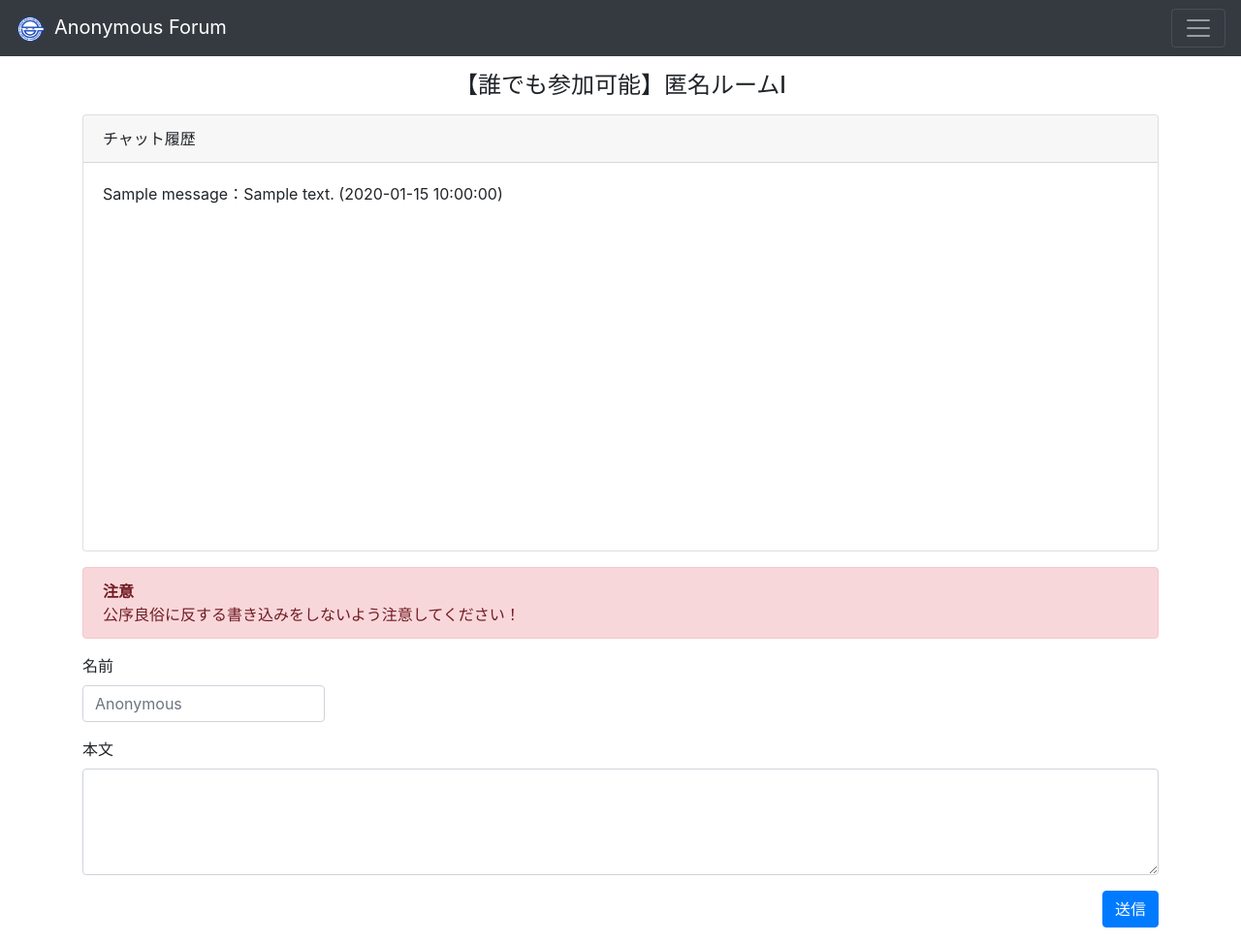
After one commit to nnssec/AnonymousChat, a PHP site: page /room/anonymous1.php in a window 1280 px wide. The commit adds this page. Shown: the whole page at 97% size. Run offline with PHP 8.4, Linux system fonts and the light colour scheme; tables that the repository leaves empty or names only in its code hold one stand-in row (values such as "Sample post").

Commit message:
デザインを変更

```diff
--- a/src/index.php
+++ b/src/index.php
@@ -26,6 +26,7 @@
           <a class="nav-item nav-link active" href="./index.php">ホーム <span class="sr-only">(current)</span></a>
           <a class="nav-item nav-link" href="#">チャットルーム</a>
           <a class="nav-item nav-link" href="#">記事一覧</a>
+          <a class="nav-item nav-link" href="#">お問い合わせ</a>
           <?php if (isset($_SESSION["NAME"])) { echo '<a class="nav-item nav-link" href="setting.php">アカウントメニュー</a>';}?>
           <a class="nav-item nav-link" href="<?php session_start(); if (!isset($_SESSION["NAME"])) { echo "login.php";} else { echo "logout.php";} ?>"><?php if (!isset($_SESSION["NAME"])) { echo "ログイン";} else { echo "ログアウト";} ?></a>
         </div>
@@ -37,7 +38,7 @@
           <div class="border rounded-lg bg-light mb-3">
             <h5 class="text-center m-3 font-weight-bold">チャットルーム</h5>
             <ul>
-              <li><a href="room/index.php">【誰でも参加可能】匿名ルームⅠ</a></li>
+              <li><a href="room/anonymous1.php">【誰でも参加可能】匿名ルームⅠ</a></li>
               <li>【誰でも参加可能】匿名ルームⅡ</li>
               <li>【誰でも参加可能】匿名ルームⅢ</li>
               <li>【レート1000over】ルームⅠ</li>
--- /dev/null
+++ b/src/room/anonymous1.php
@@ -0,0 +1,116 @@
+<!DOCTYPE html>
+<html>
+  <head>
+    <title>Anonymous Forum</title>
+    <meta charset="utf-8">
+    <meta name="viewport" content="width=device-width,initial-scale=1.0,minimum-scale=1.0,user-scalable=no">
+    <link rel="stylesheet" type="text/css" href="stylesheet/style.css">
+    <link rel="shortcut icon" href="../img/Anonymous Laughing Man.png">
+    <link rel="stylesheet" type="text/css" href="css/style.css">
+    <link rel="stylesheet" href="https://stackpath.bootstrapcdn.com/bootstrap/4.4.1/css/bootstrap.min.css" integrity="sha384-Vkoo8x4CGsO3+Hhxv8T/Q5PaXtkKtu6ug5TOeNV6gBiFeWPGFN9MuhOf23Q9Ifjh" crossorigin="anonymous">
+    <script src="https://code.jquery.com/jquery-3.4.1.slim.min.js" integrity="sha384-J6qa4849blE2+poT4WnyKhv5vZF5SrPo0iEjwBvKU7imGFAV0wwj1yYfoRSJoZ+n" crossorigin="anonymous"></script>
+    <script src="https://cdn.jsdelivr.net/npm/popper.js@1.16.0/dist/umd/popper.min.js" integrity="sha384-Q6E9RHvbIyZFJoft+2mJbHaEWldlvI9IOYy5n3zV9zzTtmI3UksdQRVvoxMfooAo" crossorigin="anonymous"></script>
+    <script src="https://stackpath.bootstrapcdn.com/bootstrap/4.4.1/js/bootstrap.min.js" integrity="sha384-wfSDF2E50Y2D1uUdj0O3uMBJnjuUD4Ih7YwaYd1iqfktj0Uod8GCExl3Og8ifwB6" crossorigin="anonymous"></script>
+  </head>
+  <body>
+    <nav class="navbar navbar-dark bg-dark">
+      <a class="navbar-brand" href="../index.php">
+        <img src="../img/Anonymous Laughing Man.png" width="30" height="30" style="margin-right:10px;">Anonymous Forum
+      </a>
+      <button class="navbar-toggler" type="button" data-toggle="collapse" data-target="#navbarNavAltMarkup" aria-controls="navbarNavAltMarkup" aria-expanded="false" aria-label="Toggle navigation">
+        <span class="navbar-toggler-icon"></span>
+      </button>
+      <div class="collapse navbar-collapse" id="navbarNavAltMarkup">
+        <div class="navbar-nav">
+          <a class="nav-item nav-link active" href="../index.php">ホーム <span class="sr-only">(current)</span></a>
+          <a class="nav-item nav-link" href="#">チャットルーム</a>
+          <a class="nav-item nav-link" href="#">記事一覧</a>
+          <a class="nav-item nav-link" href="#">お問い合わせ</a>
+          <?php if (isset($_SESSION["NAME"])) { echo '<a class="nav-item nav-link" href="setting.php">アカウントメニュー</a>';}?>
+          <a class="nav-item nav-link" href="<?php session_start(); if (!isset($_SESSION["NAME"])) { echo "login.php";} else { echo "logout.php";} ?>"><?php if (!isset($_SESSION["NAME"])) { echo "ログイン";} else { echo "ログアウト";} ?></a>
+        </div>
+      </div>
+    </nav>
+    <h4 class="mt-3 text-center">【誰でも参加可能】匿名ルームⅠ</h4>
+    <div class="container mt-3">
+      <div class="card">
+        <div class="card-header">
+          チャット履歴
+        </div>
+        <div class="card-body overflow-auto" style="height:400px;">
+          <?php
+          // DBからデータ(投稿内容)を取得
+          $stmt = select();
+          foreach ($stmt->fetchAll(PDO::FETCH_ASSOC) as $message) {
+          // 投稿内容を表示
+          echo $message['name'],"：",$message['message']," (",$message['time'],")";
+            //echo $message['time'],"：",$message['name'],"：",$message['message'];
+          echo nl2br("\n");
+          }
+
+          // 投稿内容を登録
+          if(isset($_POST["send"])) {
+            insert();
+            // 投稿した内容を表示
+            $stmt = select_new();
+            foreach ($stmt->fetchAll(PDO::FETCH_ASSOC) as $message) {
+              echo $message['time'],"：　",$message['name'],"：",$message['message'];
+              echo nl2br("\n");
+            }
+          }
+
+          // DB接続
+          function connectDB() {
+            $dbh = new PDO('mysql:host=localhost;dbname=chat','root','');
+            return $dbh;
+          }
+
+          // DBから投稿内容を取得
+          function select() {
+            $dbh = connectDB();
+            $sql = "SELECT * FROM message ORDER BY time";
+            $stmt = $dbh->prepare($sql);
+            $stmt->execute();
+            return $stmt;
+          }
+
+          // DBから投稿内容を取得(最新の1件)
+          function select_new() {
+            $dbh = connectDB();
+            $sql = "SELECT * FROM message ORDER BY time desc limit 1";
+            $stmt = $dbh->prepare($sql);
+            $stmt->execute();
+            return $stmt;
+          }
+
+          // DBから投稿内容を登録
+          function insert() {
+            $dbh = connectDB();
+            $sql = "INSERT INTO message (name, message, time) VALUES (:name, :message, now())";
+            $stmt = $dbh->prepare($sql);
+            $params = array(':name'=>$_POST['name'], ':message'=>$_POST['message']);
+            $stmt->execute($params);
+          }
+          ?>
+        </div>
+      </div>
+    </div>
+    <div class="container mt-3">
+      <div class="alert alert-danger" role="alert">
+        <span class="font-weight-bold">注意</span><br>
+        公序良俗に反する書き込みをしないよう注意してください！
+      </div>
+      <form method="post" action="anonymous1.php">
+        <div class="form-group form-name">
+          <label for="exampleFormControlInput1">名前</label>
+          <input type="text" name="name" class="form-control" id="exampleFormControlInput1" placeholder="Anonymous">
+        </div>
+        <div class="form-group">
+          <label for="exampleFormControlTextarea1">本文</label>
+          <textarea tyep="text" name="message" class="form-control" id="exampleFormControlTextarea1" rows="4"></textarea>
+        </div>
+        <button name="send" type="submit" class="btn btn-primary float-right mb-3" onclick="window.location.reload();">送信</button>
+      </form>
+    </div>
+  </body>
+</html>
--- /dev/null
+++ b/src/room/stylesheet/style.css
@@ -0,0 +1,3 @@
+.form-name {
+  width: 250px;
+}
```
Also changed, not shown: src/room/index.php (deleted, +0 -96 lines).
